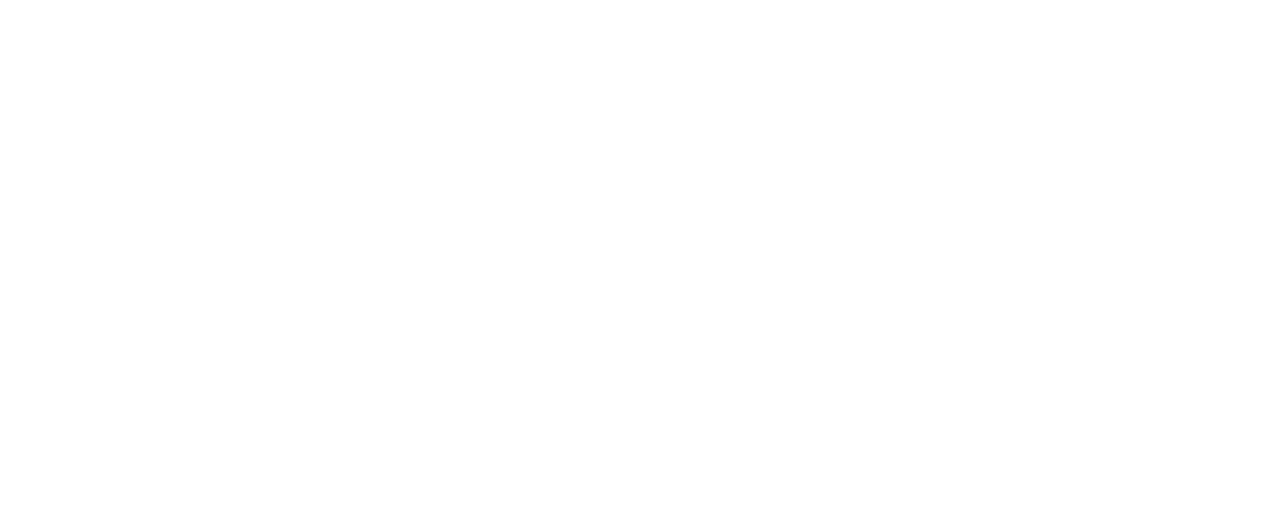
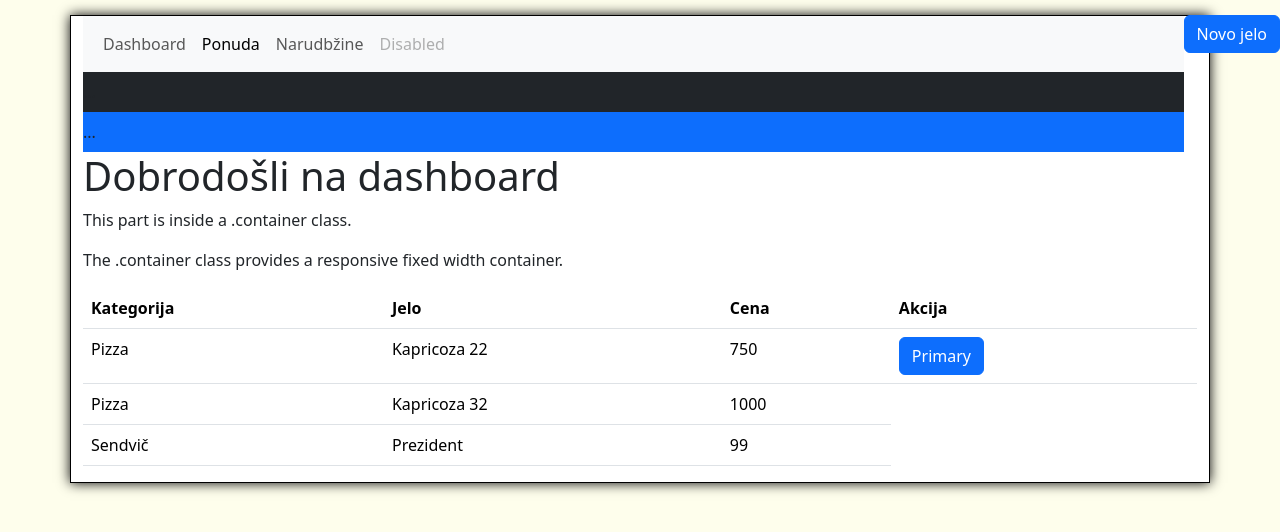
Before and after one commit to DusanPajic002/Skrip, a plain HTML site: page jela.html in a window 1280 px wide. Drawn offline with nearby package versions, Linux system fonts and the light colour scheme.

Commit message:
Uradjen neki deo

```diff
--- a/jela.html
+++ b/jela.html
@@ -0,0 +1,81 @@
+<!DOCTYPE html>
+<html lang="en">
+
+<head>
+    <title>Jelo</title>
+    <a href="novo-jelo.html" class="btn btn-primary float-end">Novo jelo</a>
+    <meta charset="utf-8">
+    <meta name="viewport" content="width=device-width, initial-scale=1">
+    <link href="https://cdn.jsdelivr.net/npm/bootstrap@5.3.2/dist/css/bootstrap.min.css" rel="stylesheet">
+    <script src="https://cdn.jsdelivr.net/npm/bootstrap@5.3.2/dist/js/bootstrap.bundle.min.js"></script>
+    <link rel="stylesheet" href="main.css">
+</head>
+
+<body>
+    <main class="container">
+        <div class="row">
+            <!-- Grey with black text -->
+            <nav class="navbar navbar-expand-sm bg-light navbar-light">
+                <div class="container-fluid">
+                    <ul class="navbar-nav">
+                        <li class="nav-item">
+                            <a class="nav-link" href="index.html">Dashboard</a>
+                        </li>
+                        <li class="nav-item">
+                            <a class="nav-link active" href="jela.html">Ponuda</a>
+                        </li>
+                        <li class="nav-item">
+                            <a class="nav-link" href="narudzbine.html">Narudbžine</a>
+                        </li>
+                        <li class="nav-item">
+                            <a class="nav-link disabled" href="#">Disabled</a>
+                        </li>
+                    </ul>
+                </div>
+            </nav>
+
+            <!-- Black background with white text -->
+            <nav class="navbar navbar-expand-sm bg-dark navbar-dark">...</nav>
+
+            <!-- Blue background with white text -->
+            <nav class="navbar navbar-expand-sm bg-primary navbar-dark">...</nav>
+        </div>
+        <h1> Dobrodošli na dashboard</h1>
+        <p>This part is inside a .container class.</p>
+        <p>The .container class provides a responsive fixed width container.</p>
+
+        <table class="table">
+            <thead>
+              <tr>
+                <th>Kategorija</th>
+                <th>Jelo</th>
+                <th>Cena</th>
+                <th>Akcija</th>
+              </tr>
+            </thead>
+            <tbody>
+              <tr>
+                <td>Pizza</td>
+                <td>Kapricoza 22</td>
+                <td>750</td>
+                <td>
+                    <a href="index.html" button id="button" class="btn btn-primary">Primary</a>
+                </td>
+              </tr>
+              <tr>
+                <td>Pizza</td>
+                <td>Kapricoza 32</td>
+                <td>1000</td>
+              </tr>
+              <tr>
+                <td>Sendvič</td>
+                <td>Prezident</td>
+                <td>99</td>
+              </tr>
+            </tbody>
+          </table>
+
+    </main>
+</body>
+
+</html>
--- a/main.css
+++ b/main.css
@@ -0,0 +1,10 @@
+body {
+    background-color: #fefeec;
+}
+
+main.container {
+    background-color: white;
+    box-shadow: 0px 0px 12px black;
+    border: 1px solid black;
+    margin-top: 15px;
+}
```
Also changed, not shown: index.html (+2 -3 lines), narudzbine.html (+49 -0 lines), README.md.
